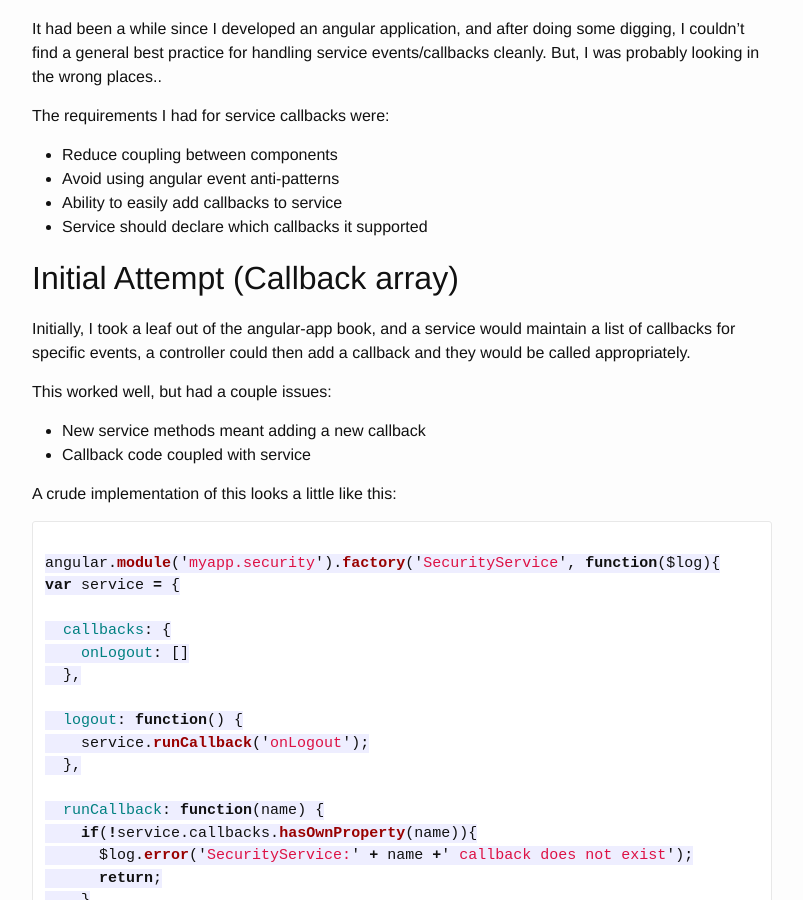
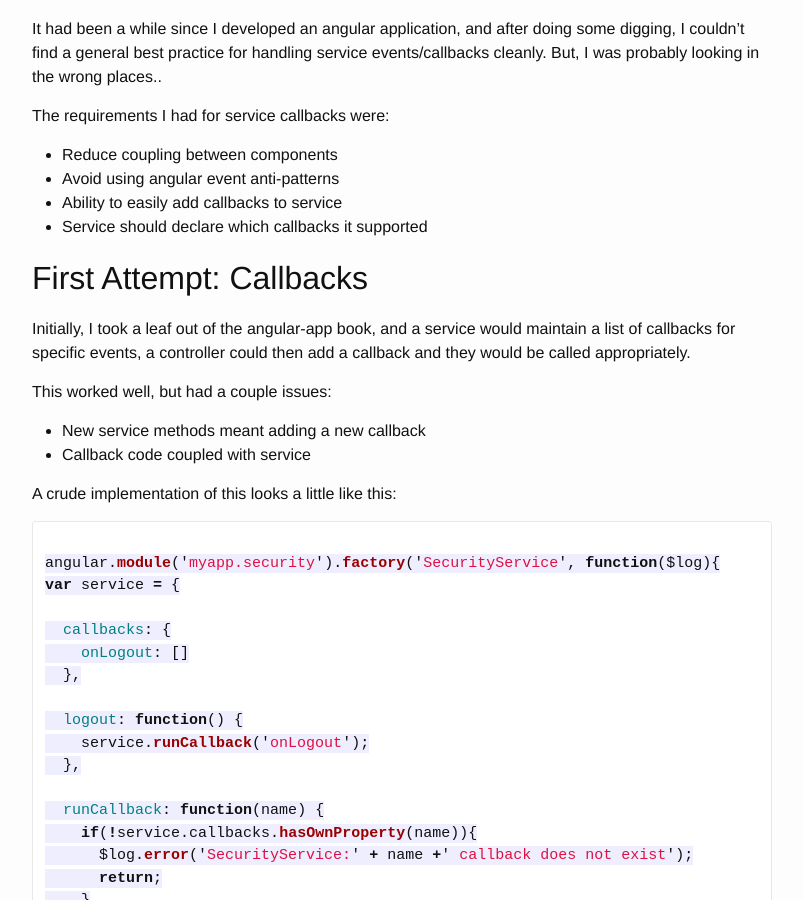
Before and after one commit to eddie/eddie.github.io, a Jekyll site: the page built from _posts/2015-02-28-angularjs-component-communication.md, in a window 1280 px wide and 900 px high, scrolled down 333 px. Shown: the whole window, without its empty margins (238-1041 px from the left). Built offline with Jekyll 4.4.1, drawn with Linux system fonts in a browser that asks for light colours; Markdown is read by kramdown in place of the engine named in the settings.

Commit message:
Update 2015-02-28-angularjs-component-communication.md

```diff
--- a/_posts/2015-02-28-angularjs-component-communication.md
+++ b/_posts/2015-02-28-angularjs-component-communication.md
@@ -17,7 +17,7 @@ The requirements I had for service callbacks were:
 - Ability to easily add callbacks to service
 - Service should declare which callbacks it supported
 
-## Initial Attempt (Callback array)
+## First Attempt: Callbacks
 
 Initially, I took a leaf out of the angular-app book, and a service would maintain a list of callbacks for specific events, a controller could then add a callback and they would be called appropriately.
 
```
